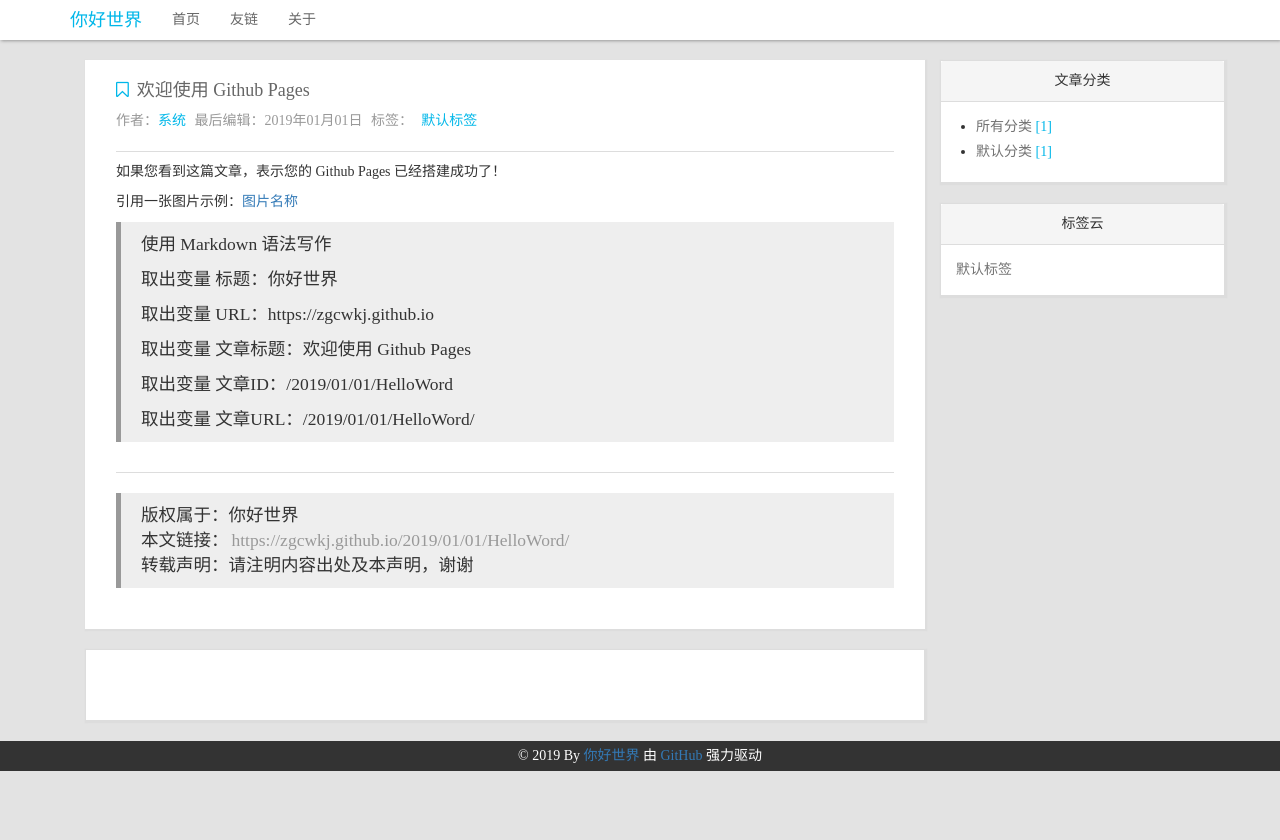
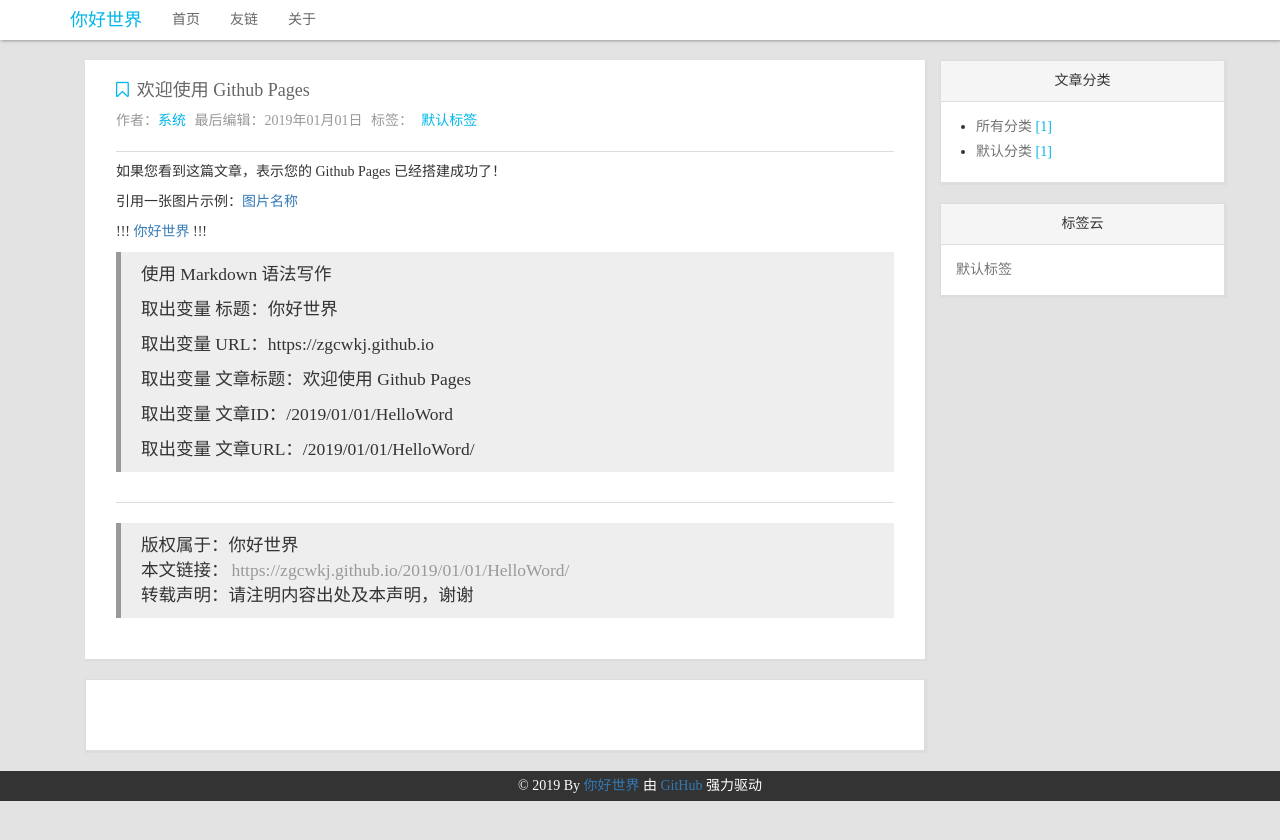
Before and after one commit to zgcwkj/blogtest, a Jekyll site: the page built from _posts/2019-01-01-HelloWord.md, in a window 1280 px wide. Shown: the top 840 px of the page. Built offline with Jekyll 4.4.1, drawn with Linux system fonts in a browser that asks for light colours; comment, search, counter and statistics services are not loaded.

Commit message:
注释信息

```diff
--- a/_posts/2019-01-01-HelloWord.md
+++ b/_posts/2019-01-01-HelloWord.md
@@ -11,6 +11,10 @@ excerpt: "HelloWord"
 
 引用一张图片示例：[图片名称](/assets/article/HelloWord/example.png)
 
+!!!
+<a href="">你好世界</a>
+!!!
+
 > 使用 Markdown 语法写作
 >
 > 取出变量 标题：{{site.title}}
```
